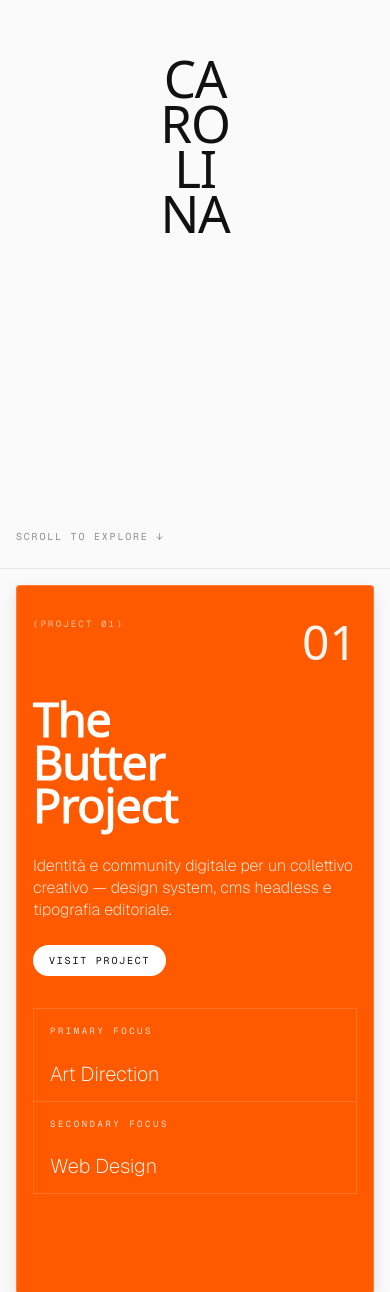
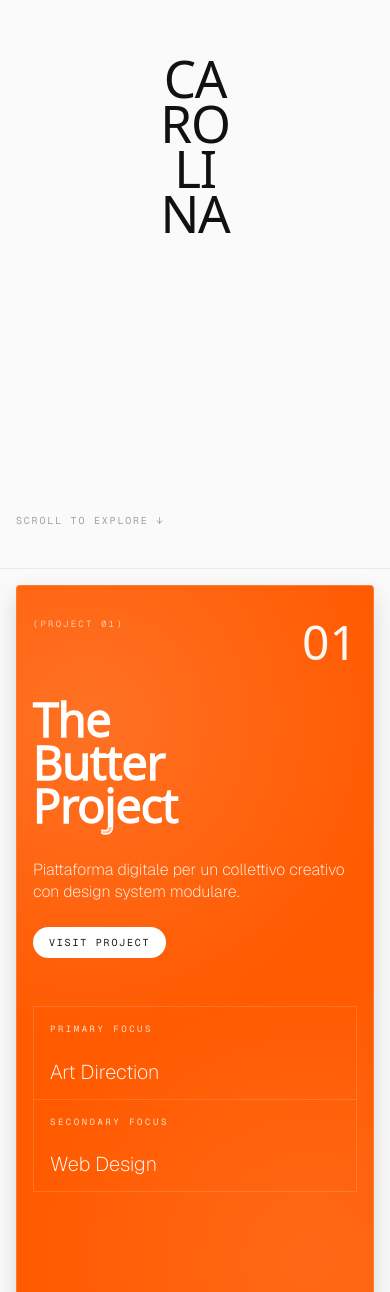
Before and after one commit to carofra/personal-portfolio, a Next.js app: page / in a window 390 px wide. Shown: the part 276-1568 px from the top of the page. Built offline with nearby package versions, Linux system fonts and the light colour scheme; a web font is replaced by a local one.

Commit message:
fix scrolling

```diff
--- /dev/null
+++ b/app/components/CustomCursor.tsx
@@ -0,0 +1,55 @@
+"use client";
+
+import { useEffect } from "react";
+import { motion, useMotionValue, useSpring } from "framer-motion";
+
+export function CustomCursor({
+  active,
+  color = "#E33B2B",
+}: {
+  active: boolean;
+  color?: string;
+}) {
+  const mouseX = useMotionValue(-100);
+  const mouseY = useMotionValue(-100);
+
+  const springX = useSpring(mouseX, { stiffness: 320, damping: 30, mass: 0.35 });
+  const springY = useSpring(mouseY, { stiffness: 320, damping: 30, mass: 0.35 });
+
+  useEffect(() => {
+    const onMove = (event: MouseEvent) => {
+      mouseX.set(event.clientX);
+      mouseY.set(event.clientY);
+    };
+
+    window.addEventListener("mousemove", onMove);
+    return () => window.removeEventListener("mousemove", onMove);
+  }, [mouseX, mouseY]);
+
+  return (
+    <motion.div
+      aria-hidden
+      className="pointer-events-none fixed top-0 left-0 z-[80] hidden items-center justify-center sm:flex"
+      style={{
+        x: springX,
+        y: springY,
+        translateX: "-50%",
+        translateY: "-50%",
+      }}
+      animate={{ scale: active ? 1 : 0.55, opacity: active ? 1 : 0.88 }}
+      transition={{ type: "spring", stiffness: 380, damping: 28 }}
+    >
+      <motion.div
+        className="flex items-center justify-center rounded-full font-mono text-[9px] tracking-[0.16em] text-white uppercase"
+        animate={{
+          width: active ? 64 : 32,
+          height: active ? 64 : 32,
+          backgroundColor: color,
+        }}
+        transition={{ type: "spring", stiffness: 420, damping: 30 }}
+      >
+        <span className={active ? "opacity-100" : "opacity-0"}>VEDI</span>
+      </motion.div>
+    </motion.div>
+  );
+}
--- a/app/components/PortfolioView.tsx
+++ b/app/components/PortfolioView.tsx
@@ -1,7 +1,15 @@
 "use client";
 
-import { useRef } from "react";
-import { motion, useScroll, useTransform, type Variants } from "framer-motion";
+import { useRef, useState } from "react";
+import {
+  motion,
+  useMotionTemplate,
+  useScroll,
+  useTransform,
+  type Variants,
+} from "framer-motion";
+import { CustomCursor } from "./CustomCursor";
+import { SmoothScroll } from "./SmoothScroll";
 import type { ProjectEntry } from "../site.config";
 
 // ---------------------------------------------------------------------------
@@ -162,68 +170,75 @@ function AnimatedTitle({
 type SectionProps = {
   project: ProjectEntry;
   index: number;
+  onCardHoverChange: (hovered: boolean, color?: string) => void;
 };
 
-function ProjectSlideCard({ project, index }: SectionProps) {
+function ProjectSlideCard({ project, index, onCardHoverChange }: SectionProps) {
   const ref = useRef<HTMLLIElement | null>(null);
   const { scrollYProgress } = useScroll({
     target: ref,
-    offset: ["start 92%", "center 62%"],
+    offset: ["start 92%", "center 50%"],
   });
-  // Keep the fill effect but avoid continuous repaint cost:
-  // Fill much earlier so first/second cards complete before overlap intensifies.
-  const fillOpacity = useTransform(scrollYProgress, [0, 0.2, 0.5], [0.28, 0.75, 1]);
+  const { scrollYProgress: cardExitProgress } = useScroll({
+    target: ref,
+    offset: ["start start", "end start"],
+  });
+  // Title fill reaches 100% as the card reaches the viewport center.
+  const fillRevealInset = useTransform(scrollYProgress, [0, 1], [100, 0]);
+  const fillClipPath = useMotionTemplate`inset(${fillRevealInset}% 0% 0% 0%)`;
+  // Flat stacking: outgoing card stays almost still while next card slides over it.
+  const cardY = useTransform(cardExitProgress, [0, 1], [0, 0]);
+  const cardScale = useTransform(cardExitProgress, [0, 1], [1, 1]);
+  const depthOverlayOpacity = useTransform(cardExitProgress, [0, 1], [0, 0.12]);
 
   const number = String(index + 1).padStart(2, "0");
-  const styleByIndex = [
-    {
-      bg: "bg-[#ff5a00]",
-      topCode: "(PROJECT 01)",
-      leftMeta: "Primary focus",
-      rightMeta: "Secondary focus",
-      cta: "Visit project",
-    },
-    {
-      bg: "bg-[#76b9db]",
-      topCode: "(PROJECT 02)",
-      leftMeta: "Primary focus",
-      rightMeta: "Secondary focus",
-      cta: "Visit project",
-    },
-    {
-      bg: "bg-[#9eb26e]",
-      topCode: "(PROJECT 03)",
-      leftMeta: "Primary focus",
-      rightMeta: "Secondary focus",
-      cta: "Visit project",
-    },
-  ] as const;
-  const ui = styleByIndex[index % styleByIndex.length];
+  const ui = {
+    bg: project.themeColor ?? "#ff5a00",
+    topCode: project.topCode ?? `(PROJECT ${number})`,
+    leftMeta: project.leftMeta ?? "Primary focus",
+    rightMeta: project.rightMeta ?? "Secondary focus",
+    cta: project.ctaLabel ?? "Visit project",
+  };
 
   return (
     <li
       id={`project-step-${index}`}
       ref={ref}
-      className="group xl:sticky xl:top-28"
-      style={{ zIndex: 10 + index }}
+      className="group sticky top-0 w-full scroll-mt-0"
+      style={{ zIndex: index + 1 }}
     >
       <motion.a
         href={project.href}
         target="_blank"
         rel="noopener noreferrer"
         aria-label={`${project.title} — apri in una nuova scheda`}
-        initial={{ opacity: 0, y: 40 }}
-        whileInView={{ opacity: 1, y: 0 }}
-        viewport={{ once: true, amount: 0.45 }}
-        transition={{ duration: 0.7, delay: index * 0.05, ease: EASE_OUT_TUPLE }}
-        whileHover={{ scale: 1.008, y: -6 }}
-        className={`block transform-gpu min-h-[84vh] rounded-sm border border-white/20 px-4 py-8 no-underline shadow-[0_6px_16px_rgba(15,15,15,0.1)] sm:min-h-[96vh] sm:px-6 sm:py-10 md:min-h-[110vh] md:px-8 md:py-11 lg:min-h-[126vh] lg:px-9 lg:py-12 lg:shadow-[0_16px_38px_rgba(15,15,15,0.14)] xl:min-h-[140vh] xl:shadow-[0_18px_44px_rgba(15,15,15,0.16)] ${ui.bg}`}
+        style={{
+          y: cardY,
+          scale: cardScale,
+          opacity: 1,
+          backgroundColor: ui.bg,
+          transformPerspective: 1200,
+        }}
+        initial={{ y: "100%" }}
+        whileInView={{ y: 0 }}
+        viewport={{ once: true }}
+        transition={{ duration: 0.8, ease: EASE_OUT_TUPLE }}
+        whileHover={{ y: 0 }}
+        onMouseEnter={() => onCardHoverChange(true, ui.bg)}
+        onMouseLeave={() => onCardHoverChange(false)}
+        className="relative block min-h-screen w-full overflow-hidden transform-gpu will-change-transform rounded-sm border border-white/20 px-4 py-8 no-underline shadow-[0_10px_24px_rgba(15,15,15,0.14)] sm:px-6 sm:py-10 md:px-8 md:py-11 lg:px-9 lg:py-12 lg:shadow-[0_12px_28px_rgba(15,15,15,0.13)] xl:shadow-[0_14px_30px_rgba(15,15,15,0.13)]"
       >
-        <div className="mb-8 flex items-start justify-between gap-4">
+        <div className="pointer-events-none absolute inset-0 bg-[radial-gradient(circle_at_20%_16%,rgba(255,255,255,0.14),transparent_42%),radial-gradient(circle_at_82%_80%,rgba(255,255,255,0.09),transparent_40%)]" />
+        <motion.div
+          style={{ opacity: depthOverlayOpacity }}
+          className="pointer-events-none absolute inset-0 z-20 bg-black"
+          aria-hidden
+        />
+        <div className="relative z-10 mb-8 flex items-start justify-between gap-4">
           <motion.span
             initial={{ opacity: 0, y: -12 }}
             whileInView={{ opacity: 1, y: 0 }}
-            viewport={{ once: true, amount: 0.6 }}
+            viewport={{ once: true, amount: 0.6, margin: "-10% 0px -10% 0px" }}
             transition={{ duration: 0.5, delay: 0.15 + index * 0.04, ease: EASE_OUT_TUPLE }}
             className="font-mono text-[9px] tracking-[0.24em] text-white/65 uppercase"
           >
@@ -234,14 +249,18 @@ function ProjectSlideCard({ project, index }: SectionProps) {
           </span>
         </div>
 
-        <div className="relative z-10 mb-7 block max-w-[20ch] sm:mb-8 lg:mb-10">
+        <div
+          className={`relative z-10 block max-w-[20ch] ${
+            index === 0 ? "mb-8 sm:mb-9 lg:mb-10" : "mb-9 sm:mb-10 lg:mb-12"
+          }`}
+        >
           {/* Outline sempre visibile */}
-          <span className="block font-display text-[clamp(2rem,12vw,3.4rem)] leading-[0.92] tracking-tight text-white/45 [-webkit-text-stroke:1.2px_white] md:text-5xl lg:text-6xl">
+          <span className="block font-display text-[clamp(2rem,12vw,3.4rem)] leading-[0.92] tracking-tight text-white/55 [-webkit-text-stroke:1.3px_white] md:text-5xl lg:text-6xl">
             {project.title}
           </span>
           {/* Riempimento che compare in fade, senza tagliare le lettere */}
           <motion.span
-            style={{ opacity: fillOpacity }}
+            style={{ clipPath: fillClipPath, WebkitClipPath: fillClipPath }}
             className="pointer-events-none absolute inset-0 block font-display text-[clamp(2rem,12vw,3.4rem)] leading-[0.92] tracking-tight text-white md:text-5xl lg:text-6xl"
             aria-hidden
           >
@@ -249,7 +268,11 @@ function ProjectSlideCard({ project, index }: SectionProps) {
           </motion.span>
         </div>
 
-        <p className="relative z-0 mt-2 max-w-xl text-base leading-snug text-white/95 sm:text-lg lg:text-xl">
+        <p
+          className={`relative z-10 max-w-xl text-base leading-snug text-white/95 sm:text-lg lg:text-xl ${
+            index === 0 ? "mt-1" : "mt-2"
+          }`}
+        >
           {project.description}
         </p>
 
@@ -257,12 +280,12 @@ function ProjectSlideCard({ project, index }: SectionProps) {
           {ui.cta}
         </div>
 
-        <div className="mt-8 grid grid-cols-1 border border-white/15 sm:mt-9 sm:grid-cols-2 lg:mt-10">
+        <div className="relative z-10 mt-12 grid grid-cols-1 border border-white/15 sm:mt-14 sm:grid-cols-2 lg:mt-16">
           <div className="border-b border-white/15 p-4 sm:border-r sm:border-b-0">
             <motion.p
               initial={{ opacity: 0, y: -10 }}
               whileInView={{ opacity: 1, y: 0 }}
-              viewport={{ once: true, amount: 0.55 }}
+              viewport={{ once: true, amount: 0.55, margin: "-10% 0px -10% 0px" }}
               transition={{ duration: 0.4, delay: 0.25 + index * 0.05, ease: EASE_OUT_TUPLE }}
               className="font-mono text-[9px] tracking-[0.28em] text-white/80 uppercase"
             >
@@ -276,7 +299,7 @@ function ProjectSlideCard({ project, index }: SectionProps) {
             <motion.p
               initial={{ opacity: 0, y: -10 }}
               whileInView={{ opacity: 1, y: 0 }}
-              viewport={{ once: true, amount: 0.55 }}
+              viewport={{ once: true, amount: 0.55, margin: "-10% 0px -10% 0px" }}
               transition={{ duration: 0.4, delay: 0.32 + index * 0.05, ease: EASE_OUT_TUPLE }}
               className="font-mono text-[9px] tracking-[0.28em] text-white/80 uppercase"
             >
@@ -293,13 +316,24 @@ function ProjectSlideCard({ project, index }: SectionProps) {
   );
 }
 
-function ProjectsStepsSection({ projects }: { projects: ProjectEntry[] }) {
+function ProjectsStepsSection({
+  projects,
+  onCardHoverChange,
+}: {
+  projects: ProjectEntry[];
+  onCardHoverChange: (hovered: boolean, color?: string) => void;
+}) {
   return (
     <section className="w-full border-t border-zinc-200/80 px-4 pt-4 pb-14 sm:px-8 sm:pt-6 sm:pb-18 lg:px-16 lg:pt-8 lg:pb-28">
       <div className="mx-auto w-full max-w-[92rem]">
-        <ul role="list" className="space-y-8 sm:space-y-12 lg:space-y-20">
+        <ul role="list" className="space-y-8 sm:space-y-10 lg:space-y-0">
           {projects.map((project, index) => (
-            <ProjectSlideCard key={project.title} project={project} index={index} />
+            <ProjectSlideCard
+              key={project.title}
+              project={project}
+              index={index}
+              onCardHoverChange={onCardHoverChange}
+            />
           ))}
         </ul>
       </div>
@@ -356,15 +390,38 @@ function PortfolioInner({
   config: Site;
   projectList: ProjectEntry[];
 }) {
+  const [isProjectHovered, setIsProjectHovered] = useState(false);
+  const [cursorColor, setCursorColor] = useState("#111111");
   const { scrollY } = useScroll();
-  const heroX = useTransform(scrollY, [0, 220], [0, -560]);
-  const heroY = useTransform(scrollY, [0, 220], [0, -320]);
-  const heroScale = useTransform(scrollY, [0, 220], [1, 0.24]);
-  const heroOpacity = useTransform(scrollY, [0, 220, 320], [1, 1, 0]);
-  const hintOpacity = useTransform(scrollY, [0, 180, 240], [1, 1, 0]);
+  const heroX = useTransform(scrollY, [0, 460], [0, -560]);
+  const heroY = useTransform(scrollY, [0, 460], [0, -320]);
+  const heroScale = useTransform(scrollY, [0, 460], [1, 0.24]);
+  const heroOpacity = useTransform(scrollY, [0, 180, 260], [1, 0.25, 0]);
+  const hintOpacity = useTransform(scrollY, [0, 320, 420], [1, 1, 0]);
+
+  const handleCardHoverChange = (hovered: boolean, color?: string) => {
+    setIsProjectHovered(hovered);
+    if (hovered && color) {
+      setCursorColor(color);
+      return;
+    }
+    setCursorColor("#111111");
+  };
 
   return (
-    <main className="relative w-full overflow-x-clip bg-[#FAFAFA] text-[#111]">
+    <SmoothScroll>
+      <main className="relative isolate w-full overflow-x-clip bg-[#FAFAFA] text-[#111]">
+        <CustomCursor active={isProjectHovered} color={cursorColor} />
+        <div
+          aria-hidden
+          className="pointer-events-none fixed inset-0 z-[60] opacity-[0.014]"
+          style={{
+            backgroundImage:
+              "repeating-linear-gradient(0deg, rgba(0,0,0,0.18) 0 1px, transparent 1px 8px), repeating-linear-gradient(90deg, rgba(0,0,0,0.16) 0 1px, transparent 1px 9px)",
+            backgroundSize: "16px 16px, 18px 18px",
+          }}
+        />
+        <div className="relative z-10">
       {/* Mobile hero: static, readable, no clipping */}
       <section className="relative flex min-h-screen w-full items-center justify-center px-4 sm:hidden">
         <div className="text-center">
@@ -381,7 +438,7 @@ function PortfolioInner({
         <motion.p
           animate={{ opacity: [0.35, 1, 0.35] }}
           transition={{ duration: 2.2, repeat: Infinity, ease: "easeInOut" }}
-          className="absolute bottom-6 left-4 font-mono text-[10px] tracking-[0.18em] text-zinc-600 uppercase"
+          className="absolute bottom-10 left-4 font-mono text-[10px] tracking-[0.18em] text-zinc-600 uppercase"
         >
           Scroll to explore ↓
         </motion.p>
@@ -406,7 +463,7 @@ function PortfolioInner({
 
       <motion.div
         style={{ opacity: hintOpacity }}
-        className="fixed bottom-6 left-4 z-40 hidden sm:block sm:bottom-10 sm:left-8 lg:bottom-12 lg:left-20"
+        className="fixed bottom-10 left-4 z-40 hidden sm:block sm:bottom-14 sm:left-8 lg:bottom-16 lg:left-20"
       >
         <motion.p
           animate={{ opacity: [0.35, 1, 0.35] }}
@@ -421,10 +478,15 @@ function PortfolioInner({
         </motion.p>
       </motion.div>
 
-      <ProjectsStepsSection projects={projectList} />
+        <ProjectsStepsSection
+          projects={projectList}
+          onCardHoverChange={handleCardHoverChange}
+        />
 
-      <Footer config={config} />
-    </main>
+          <Footer config={config} />
+        </div>
+      </main>
+    </SmoothScroll>
   );
 }
 
--- /dev/null
+++ b/app/components/SmoothScroll.tsx
@@ -0,0 +1,30 @@
+"use client";
+
+import { useEffect } from "react";
+import Lenis from "@studio-freight/lenis";
+
+export function SmoothScroll({ children }: { children: React.ReactNode }) {
+  useEffect(() => {
+    const lenis = new Lenis({
+      duration: 1.2,
+      easing: (t: number) => 1 - Math.pow(1 - t, 4),
+      smoothWheel: true,
+      autoResize: true,
+    });
+
+    let frame = 0;
+    const raf = (time: number) => {
+      lenis.raf(time);
+      frame = requestAnimationFrame(raf);
+    };
+
+    frame = requestAnimationFrame(raf);
+
+    return () => {
+      cancelAnimationFrame(frame);
+      lenis.destroy();
+    };
+  }, []);
+
+  return <>{children}</>;
+}
--- a/app/site.config.ts
+++ b/app/site.config.ts
@@ -18,6 +18,15 @@ export type ProjectEntry = {
   title: string;
   href: string;
   description: string;
+  /** Theme color for step card background */
+  themeColor?: string;
+  /** Optional accent color for future decorative details */
+  accentColor?: string;
+  /** Optional card labels/copy overrides */
+  topCode?: string;
+  leftMeta?: string;
+  rightMeta?: string;
+  ctaLabel?: string;
   /** Lista servizi/discipline mostrata in stile tux.co/work */
   services: readonly string[];
   /** 2–3 screenshot asimmetrici (mshots) per composizione scroll */
@@ -32,7 +41,13 @@ export const projects: ProjectEntry[] = [
     title: "The Butter Project",
     href: "https://www.thebutterproject.club/",
     description:
-      "Identità e community digitale per un collettivo creativo — design system, cms headless e tipografia editoriale.",
+      "Piattaforma digitale per un collettivo creativo con design system modulare.",
+    themeColor: "#ff5a00",
+    accentColor: "#ffd8bf",
+    topCode: "(PROJECT 01)",
+    leftMeta: "Primary focus",
+    rightMeta: "Secondary focus",
+    ctaLabel: "Visit project",
     services: [
       "Art Direction",
       "Web Design",
@@ -49,7 +64,13 @@ export const projects: ProjectEntry[] = [
     title: "Giulia Pontico Makeup",
     href: "https://giuliaponticomakeup.it/",
     description:
-      "Vetrina digitale e sistema di booking per una make-up artist — flussi di prenotazione, gallery dinamica.",
+      "Vetrina digitale e sistema di booking per una make-up artist.",
+    themeColor: "#76b9db",
+    accentColor: "#d7f0ff",
+    topCode: "(PROJECT 02)",
+    leftMeta: "Primary focus",
+    rightMeta: "Secondary focus",
+    ctaLabel: "Visit project",
     services: ["Branding", "UX/UI Design", "Booking Flow", "Development"],
     images: [
       shot("https://giuliaponticomakeup.it/", 920, 580),
@@ -61,7 +82,13 @@ export const projects: ProjectEntry[] = [
     title: "Statte",
     href: "https://statte-site.vercel.app/",
     description:
-      "Portale informativo per il territorio di Statte — landing narrativa con contenuti editoriali.",
+      "Portale informativo per la community di Statte con navigazione essenziale.",
+    themeColor: "#9eb26e",
+    accentColor: "#ebf5d3",
+    topCode: "(PROJECT 03)",
+    leftMeta: "Primary focus",
+    rightMeta: "Secondary focus",
+    ctaLabel: "Visit project",
     services: ["Editorial", "Information Design", "UX/UI Design", "Development"],
     images: [
       shot("https://statte-site.vercel.app/", 940, 590),
--- a/package.json
+++ b/package.json
@@ -9,6 +9,7 @@
     "lint": "eslint"
   },
   "dependencies": {
+    "@studio-freight/lenis": "^1.0.42",
     "framer-motion": "^12.38.0",
     "lenis": "^1.3.23",
     "next": "16.2.4",
```
Also changed, not shown: 1 other file (tests, documents, lock files or other folders).
